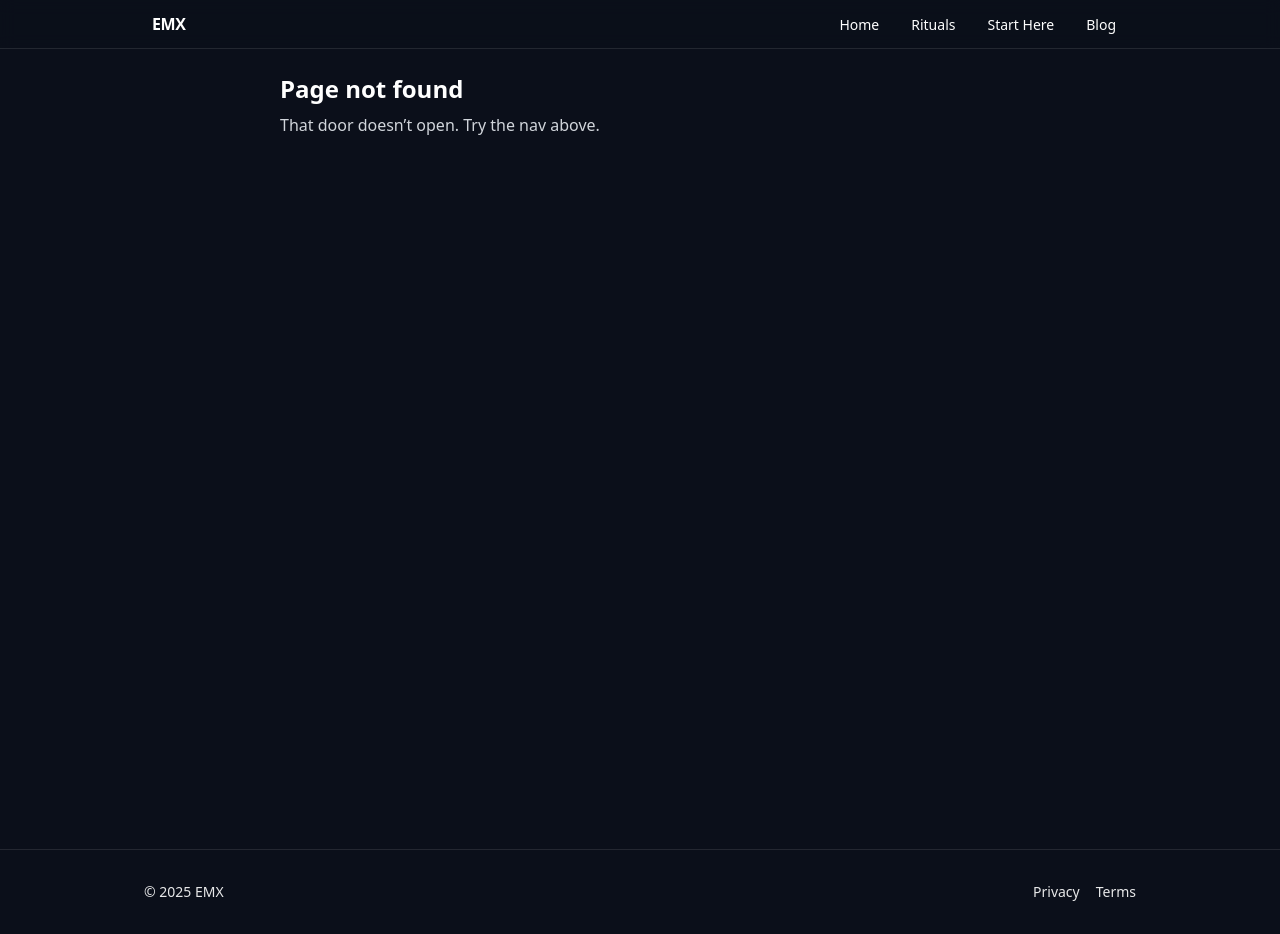
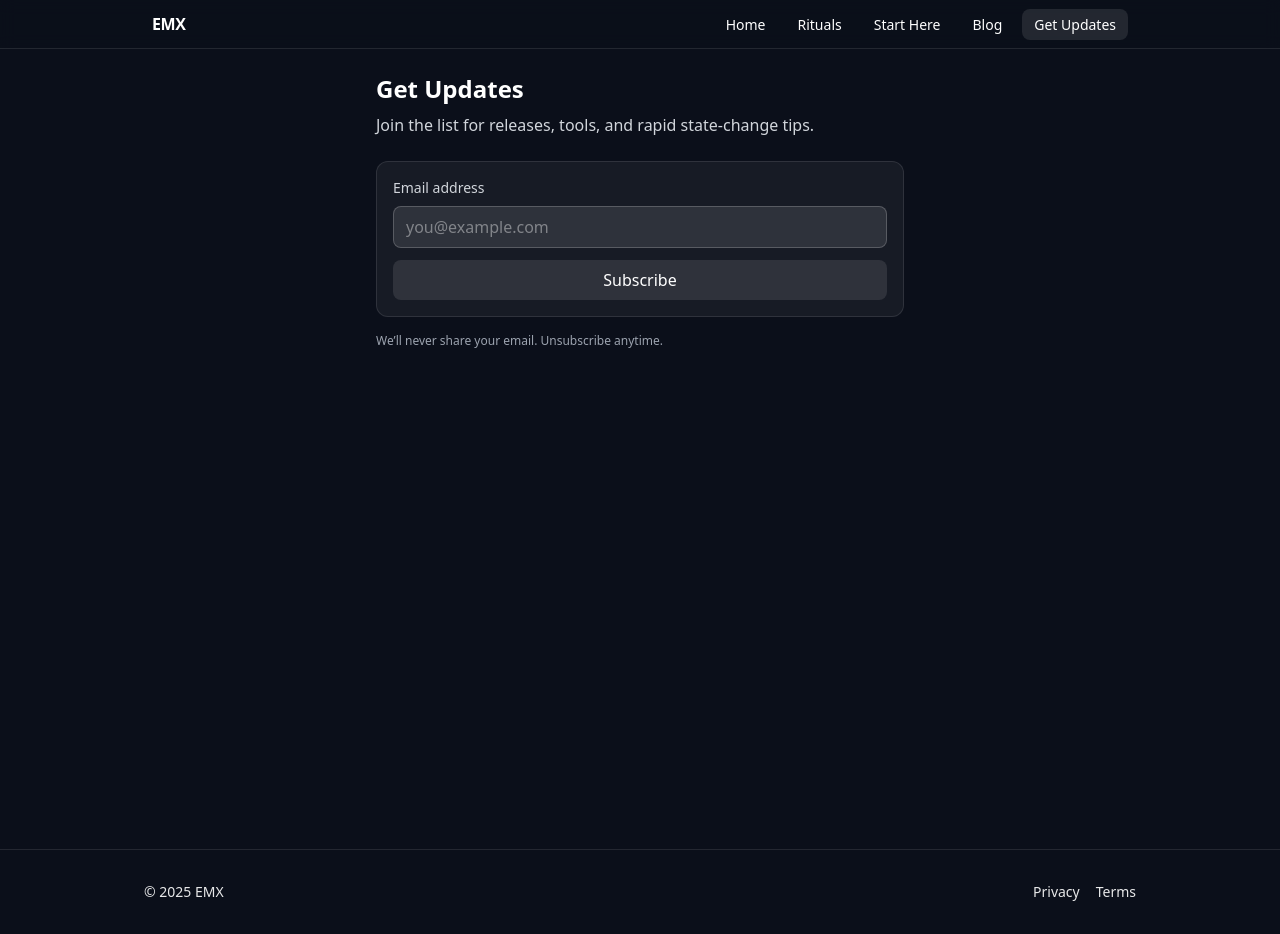
Before and after one commit to jsiwek999/neurogen-app, a Next.js app: page /updates in a window 1280 px wide. Before the commit this address had no page. Built offline with nearby package versions, Linux system fonts and the light colour scheme.

Commit message:
feat: add Updates page + Blog placeholder; wire Get Updates in nav

```diff
--- /dev/null
+++ b/app/blog/page.tsx
@@ -0,0 +1,10 @@
+export default function BlogPage() {
+  return (
+    <div className="mx-auto max-w-3xl p-6">
+      <h1 className="text-2xl font-bold mb-2">Blog</h1>
+      <p className="text-gray-300">
+        Posts coming soon. For now, <a href="/updates" className="underline">get updates</a> to be notified.
+      </p>
+    </div>
+  );
+}
--- /dev/null
+++ b/app/updates/page.tsx
@@ -0,0 +1,83 @@
+"use client";
+
+import { useState } from "react";
+
+export default function UpdatesPage() {
+  const [email, setEmail] = useState("");
+  const [status, setStatus] = useState<"idle" | "loading" | "success" | "error">("idle");
+  const [message, setMessage] = useState<string>("");
+
+  async function onSubmit(e: React.FormEvent<HTMLFormElement>) {
+    e.preventDefault();
+    setStatus("loading");
+    setMessage("");
+
+    try {
+      const res = await fetch("/api/subscribe", {
+        method: "POST",
+        headers: { "Content-Type": "application/json" },
+        body: JSON.stringify({ email }),
+      });
+
+      if (res.ok) {
+        setStatus("success");
+        setMessage("Check your inbox to confirm your subscription.");
+        setEmail("");
+      } else {
+        const data = await res.json().catch(() => ({}));
+        setStatus("error");
+        setMessage(data?.error ?? "Subscription failed. Please try again.");
+      }
+    } catch {
+      setStatus("error");
+      setMessage("Network error. Please try again.");
+    }
+  }
+
+  return (
+    <div className="mx-auto max-w-xl p-6">
+      <h1 className="text-2xl font-bold mb-2">Get Updates</h1>
+      <p className="text-gray-300 mb-6">
+        Join the list for releases, tools, and rapid state-change tips.
+      </p>
+
+      <form onSubmit={onSubmit} className="rounded-xl border border-white/10 bg-white/5 p-4">
+        <label htmlFor="email" className="block text-sm text-gray-300 mb-2">
+          Email address
+        </label>
+        <input
+          id="email"
+          type="email"
+          required
+          value={email}
+          onChange={(e) => setEmail(e.target.value)}
+          placeholder="you@example.com"
+          className="w-full rounded-lg border border-white/20 bg-white/10 px-3 py-2 text-white placeholder-white/40 focus:outline-none focus:ring-2 focus:ring-white/30"
+        />
+
+        <button
+          type="submit"
+          disabled={status === "loading"}
+          className="mt-3 w-full rounded-lg bg-white/10 px-4 py-2 text-white hover:bg-white/20 transition disabled:opacity-60"
+          aria-busy={status === "loading"}
+        >
+          {status === "loading" ? "Subscribing…" : "Subscribe"}
+        </button>
+
+        {message && (
+          <p
+            className={`mt-3 text-sm ${
+              status === "success" ? "text-emerald-300" : "text-red-300"
+            }`}
+          >
+            {message}
+          </p>
+        )}
+      </form>
+
+      <p className="mt-4 text-xs text-gray-400">
+        We’ll never share your email. Unsubscribe anytime.
+      </p>
+    </div>
+  );
+}
--- a/components/SiteHeader.tsx
+++ b/components/SiteHeader.tsx
@@ -1,15 +1,14 @@
-// components/SiteHeader.tsx
 "use client";
 
 import Link from "next/link";
 import { usePathname } from "next/navigation";
-import type { Route } from "next";
 
-const NAV: { name: string; href: Route }[] = [
-  { name: "Home", href: "/" as Route },
-  { name: "Rituals", href: "/rituals" as Route },
-  { name: "Start Here", href: "/start-here" as Route }, // ✅ correct
-  { name: "Blog", href: "/blog" as Route },
+const NAV: { name: string; href: string }[] = [
+  { name: "Home", href: "/" },
+  { name: "Rituals", href: "/rituals" },      // ensure this route exists
+  { name: "Start Here", href: "/start-here" },
+  { name: "Blog", href: "/blog" },
+  { name: "Get Updates", href: "/updates" },  // ← NEW
 ];
 
 export default function SiteHeader() {
```
